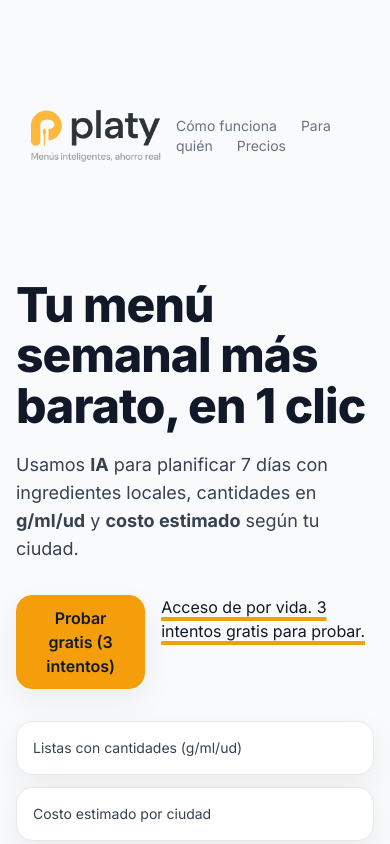
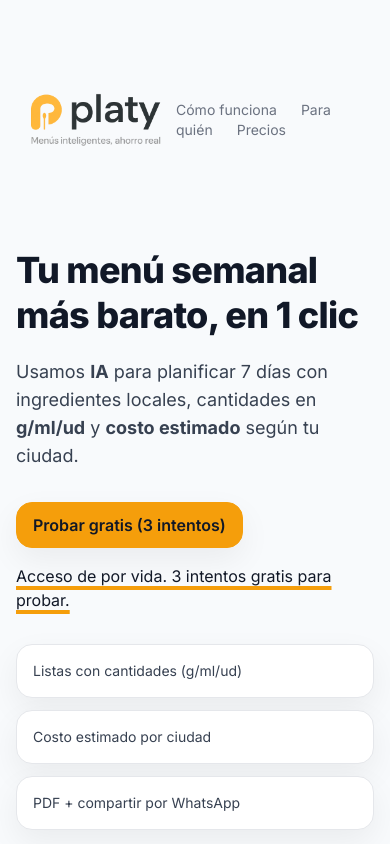
Before and after one commit to davidvelascobohorquez-blip/Platty-Pro, a Next.js app: page / in a window 390 px wide. Shown: the top 844 px of the page. Built offline with nearby package versions, Linux system fonts and the light colour scheme; no server answers.

Commit message:
Update page.tsx

```diff
--- a/app/page.tsx
+++ b/app/page.tsx
@@ -1,3 +1,4 @@
+// app/page.tsx
 import Link from 'next/link'
 import Brand from '@/components/Brand'
 import Button from '@/components/Button'
@@ -5,10 +6,10 @@ import { site } from '@/site.config'
 
 export default function Page() {
   return (
-    <main className="container py-14">
+    <main className="container py-10 md:py-14">
       {/* HEADER */}
       <header className="flex items-center justify-between">
-        <Brand />
+        <Brand variant="wordmark" />
         <nav className="text-sm text-stone">
           <a href="#como" className="mr-6 hover:text-charcoal">Cómo funciona</a>
           <a href="#para-quien" className="mr-6 hover:text-charcoal">Para quién</a>
@@ -17,15 +18,15 @@ export default function Page() {
       </header>
 
       {/* HERO */}
-      <section className="mt-16 grid md:grid-cols-2 gap-10 items-center">
+      <section className="mt-12 md:mt-16 grid md:grid-cols-2 gap-10 items-center">
         <div>
-          <h1 className="text-5xl md:text-6xl font-extrabold tracking-tight leading-[1.05]">
+          <h1 className="text-4xl sm:text-5xl md:text-6xl font-extrabold tracking-tight leading-tight md:leading-[1.05]">
             Tu menú semanal más barato, en 1 clic
           </h1>
           <p className="mt-5 text-lg text-graphite">
             Usamos <strong>IA</strong> para planificar 7 días con ingredientes locales, cantidades en <strong>g/ml/ud</strong> y <strong>costo estimado</strong> según tu ciudad.
           </p>
-          <div className="mt-8 flex gap-4">
+          <div className="mt-8 flex flex-wrap gap-4">
             <Link href="/demo"><Button>Probar gratis ({site.trials.free} intentos)</Button></Link>
             <a href="#precios" className="underline decoration-amber decoration-4 underline-offset-4">
               {site.copy?.lifetimePitch ?? 'Acceso de por vida. 3 intentos gratis para probar.'}
@@ -126,7 +127,9 @@ export default function Page() {
             <div className="text-2xl font-bold">De por vida</div>
             <div className="text-graphite mt-2">Acceso ilimitado. Soporte básico.</div>
             <div className="mt-4 text-3xl font-extrabold">${site.pricing.lifetimeUSD} <span className="text-base font-semibold text-stone">USD</span></div>
-            <p className="text-sm text-stone mt-2">{site.copy?.lifetimePitch ?? 'Acceso de por vida. 3 intentos gratis para probar.'}</p>
+            <p className="text-sm text-stone mt-2">
+              {site.copy?.lifetimePitch ?? 'Acceso de por vida. 3 intentos gratis para probar.'}
+            </p>
           </div>
         </div>
       </section>
```
